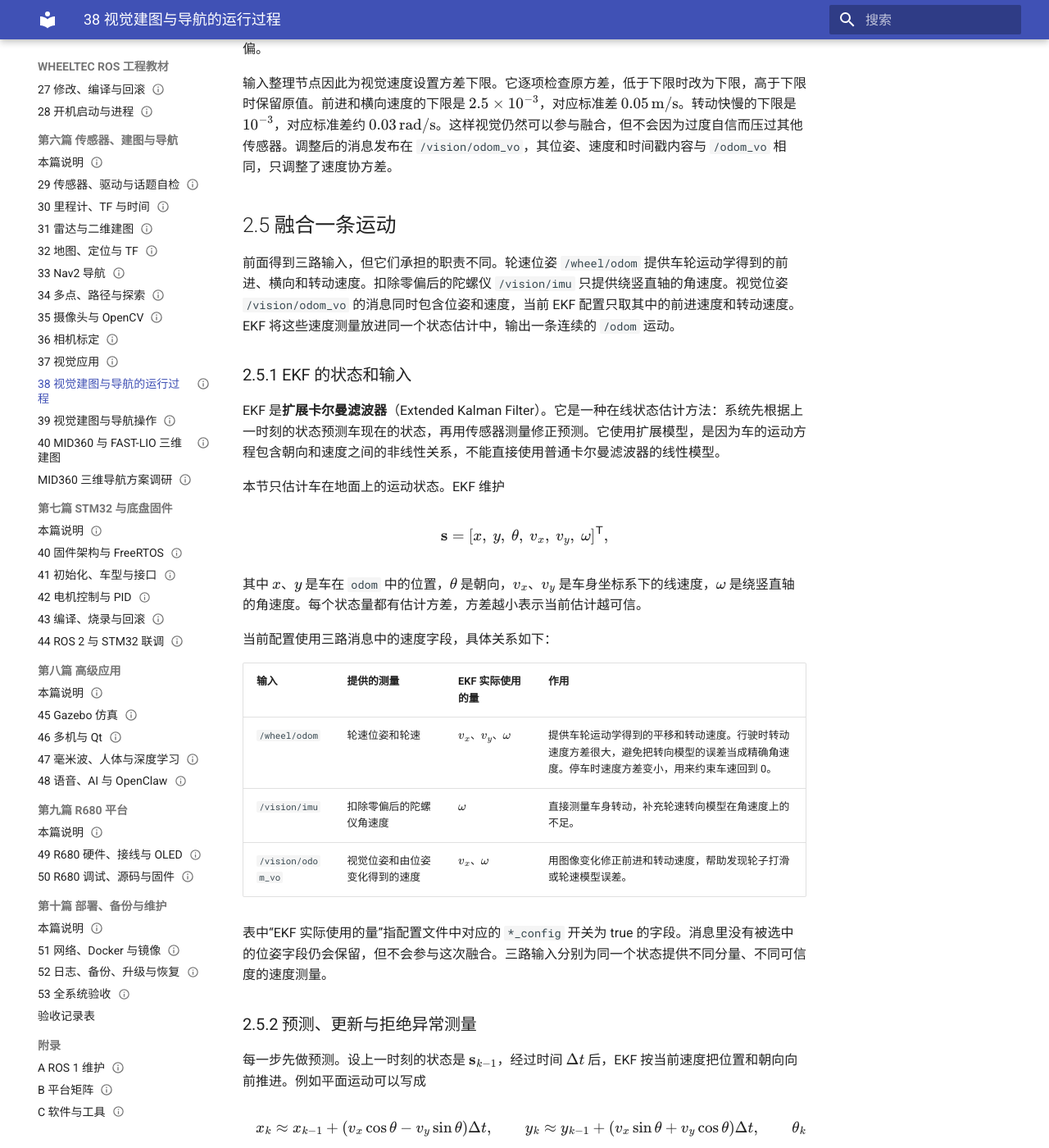
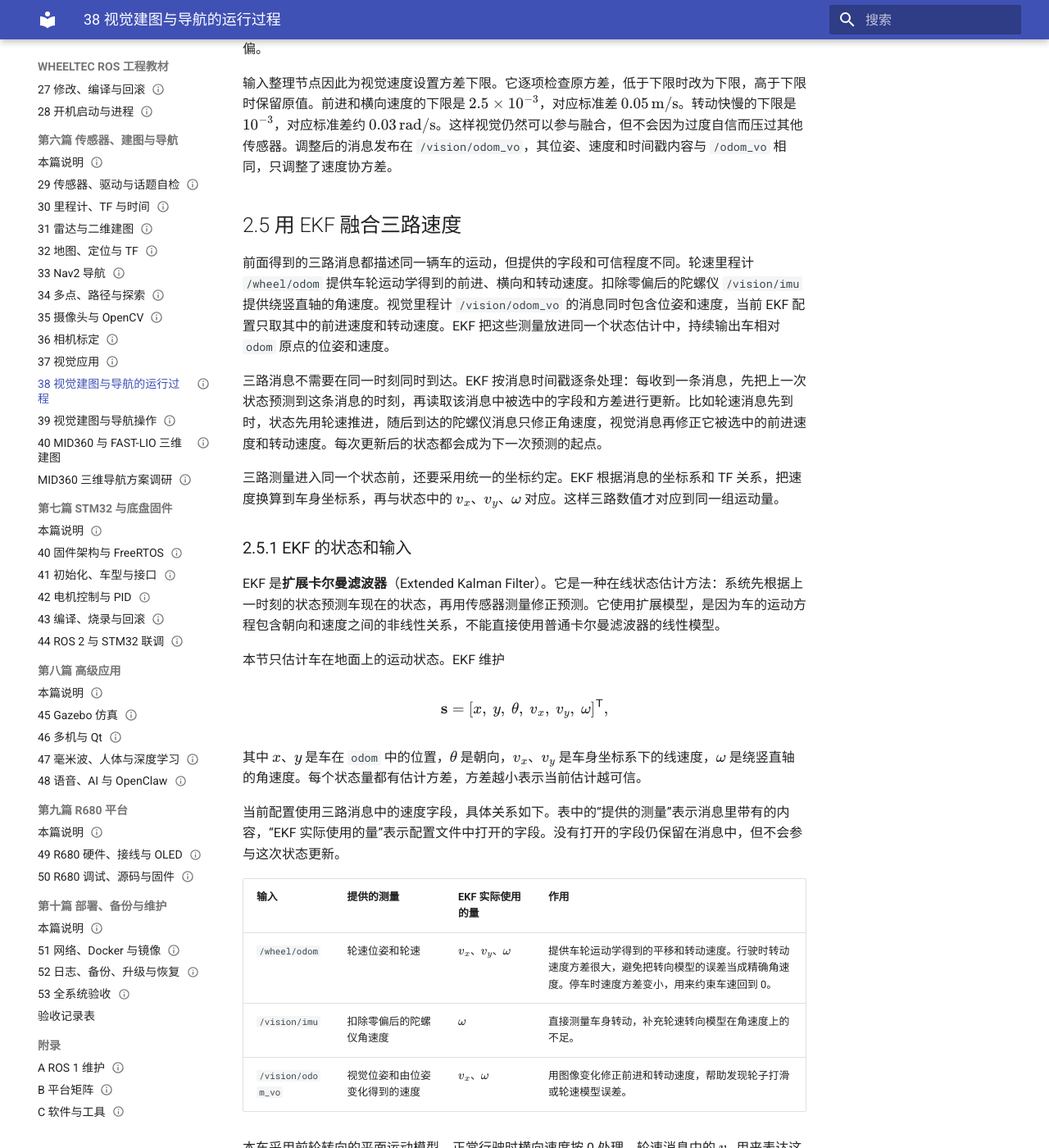
Before and after one commit to EnosElinsa/wheeltec-ros-textbook, an MkDocs documentation site: the page built from docs/06-sensors-navigation/38-visual-runtime.md, in a window 1280 px wide and 1400 px high, scrolled down 19067 px. Shown: the whole window at 82% size. Built offline with MkDocs 1.6.1 and Material for MkDocs 9.7.7, drawn with Linux system fonts in a browser that asks for light colours; some of the changed text lies outside the part shown.

Commit message:
docs: clarify EKF measurement flow

```diff
--- a/docs/06-sensors-navigation/38-visual-runtime.md
+++ b/docs/06-sensors-navigation/38-visual-runtime.md
@@ -398,9 +398,13 @@ $$
 
 输入整理节点因此为视觉速度设置方差下限。它逐项检查原方差，低于下限时改为下限，高于下限时保留原值。前进和横向速度的下限是 $2.5 \times 10^{-3}$，对应标准差 $0.05\,\mathrm{m/s}$。转动快慢的下限是 $10^{-3}$，对应标准差约 $0.03\,\mathrm{rad/s}$。这样视觉仍然可以参与融合，但不会因为过度自信而压过其他传感器。调整后的消息发布在 `/vision/odom_vo`，其位姿、速度和时间戳内容与 `/odom_vo` 相同，只调整了速度协方差。
 
-## 2.5 融合一条运动
+## 2.5 用 EKF 融合三路速度
 
-前面得到三路输入，但它们承担的职责不同。轮速位姿 `/wheel/odom` 提供车轮运动学得到的前进、横向和转动速度。扣除零偏后的陀螺仪 `/vision/imu` 只提供绕竖直轴的角速度。视觉位姿 `/vision/odom_vo` 的消息同时包含位姿和速度，当前 EKF 配置只取其中的前进速度和转动速度。EKF 将这些速度测量放进同一个状态估计中，输出一条连续的 `/odom` 运动。
+前面得到的三路消息都描述同一辆车的运动，但提供的字段和可信程度不同。轮速里程计 `/wheel/odom` 提供车轮运动学得到的前进、横向和转动速度。扣除零偏后的陀螺仪 `/vision/imu` 提供绕竖直轴的角速度。视觉里程计 `/vision/odom_vo` 的消息同时包含位姿和速度，当前 EKF 配置只取其中的前进速度和转动速度。EKF 把这些测量放进同一个状态估计中，持续输出车相对 `odom` 原点的位姿和速度。
+
+三路消息不需要在同一时刻同时到达。EKF 按消息时间戳逐条处理：每收到一条消息，先把上一次状态预测到这条消息的时刻，再读取该消息中被选中的字段和方差进行更新。比如轮速消息先到时，状态先用轮速推进，随后到达的陀螺仪消息只修正角速度，视觉消息再修正它被选中的前进速度和转动速度。每次更新后的状态都会成为下一次预测的起点。
+
+三路测量进入同一个状态前，还要采用统一的坐标约定。EKF 根据消息的坐标系和 TF 关系，把速度换算到车身坐标系，再与状态中的 $v_x、v_y、\omega$ 对应。这样三路数值才对应到同一组运动量。
 
 ### 2.5.1 EKF 的状态和输入
 
@@ -414,7 +418,7 @@ $$
 
 其中 $x、y$ 是车在 `odom` 中的位置，$\theta$ 是朝向，$v_x、v_y$ 是车身坐标系下的线速度，$\omega$ 是绕竖直轴的角速度。每个状态量都有估计方差，方差越小表示当前估计越可信。
 
-当前配置使用三路消息中的速度字段，具体关系如下：
+当前配置使用三路消息中的速度字段，具体关系如下。表中的“提供的测量”表示消息里带有的内容，“EKF 实际使用的量”表示配置文件中打开的字段。没有打开的字段仍保留在消息中，但不会参与这次状态更新。
 
 | 输入 | 提供的测量 | EKF 实际使用的量 | 作用 |
 | --- | --- | --- | --- |
@@ -422,11 +426,11 @@ $$
 | `/vision/imu` | 扣除零偏后的陀螺仪角速度 | $\omega$ | 直接测量车身转动，补充轮速转向模型在角速度上的不足。 |
 | `/vision/odom_vo` | 视觉位姿和由位姿变化得到的速度 | $v_x、\omega$ | 用图像变化修正前进和转动速度，帮助发现轮子打滑或轮速模型误差。 |
 
-表中“EKF 实际使用的量”指配置文件中对应的 `*_config` 开关为 true 的字段。消息里没有被选中的位姿字段仍会保留，但不会参与这次融合。三路输入分别为同一个状态提供不同分量、不同可信度的速度测量。
+本车采用前轮转向的平面运动模型，正常行驶时横向速度按 0 处理。轮速消息中的 $v_y$ 用来表达这一运动约束，视觉消息没有启用 $v_y$，只用 $v_x$ 和 $\omega$ 修正状态。三路输入因此分别为同一个状态提供不同分量、不同可信度的速度测量。
 
 ### 2.5.2 预测、更新与拒绝异常测量
 
-每一步先做预测。设上一时刻的状态是 $\mathbf{s}_{k-1}$，经过时间 $\Delta t$ 后，EKF 按当前速度把位置和朝向向前推进。例如平面运动可以写成
+每收到一条带时间戳的测量，EKF 都按“预测、更新、输出”的顺序处理。设上一条已处理消息时的状态是 $\mathbf{s}_{k-1}$，经过时间 $\Delta t$ 后，EKF 按当前速度把位置和朝向向前推进。例如平面运动可以写成
 
 $$
 x_k \approx x_{k-1} + (v_x\cos\theta - v_y\sin\theta)\Delta t,
@@ -436,7 +440,7 @@ y_k \approx y_{k-1} + (v_x\sin\theta + v_y\cos\theta)\Delta t,
 \theta_k \approx \theta_{k-1} + \omega\Delta t .
 $$
 
-预测之后，EKF 根据过程噪声增大方差，表示只靠预测会越来越不确定。收到轮速、陀螺仪或视觉速度后，再按测量方差进行更新。对单独一个量，更新可以写成
+这里的速度是在车身坐标系中表达的，$\theta$ 把车身方向换到 `odom` 的方向。预测之后，EKF 根据过程噪声增大方差，表示只靠运动模型推进会越来越不确定。收到轮速、陀螺仪或视觉速度后，再按测量方差进行更新。对单独一个量，更新可以写成
 
 $$
 \hat{s} \leftarrow \hat{s} + K\,(z - \hat{s}),
@@ -448,11 +452,11 @@ $$
 
 式中 $\hat{s}$ 是当前估计，$P$ 是它的方差，$z$ 是测量值，$R$ 是测量的方差。测量越可信，$R$ 越小，$K$ 越接近 1，估计就越靠近测量。以转动快慢为例，设估计的方差 $P = 10^{-4}$。陀螺仪角速度 $R = 10^{-5}$，$K \approx 0.91$，估计几乎跟随陀螺仪。行驶中轮速给出的转动快慢 $R = 10^{3}$，$K \approx 10^{-7}$，几乎不起作用。停车时轮速的 $R = 10^{-9}$，$K \approx 1$，转动快慢回到 0。
 
-下图把三份输入在融合中的职责放在一起。它们都只提供速度量，EKF 节点先按速度预测，再根据各自的方差调整估计，最后把累加得到的运动发布在 `/odom`。
+下图把三路输入在融合中的职责放在一起。每条消息都只更新自己被选中的速度分量，EKF 节点先按状态模型预测，再根据测量方差调整估计，最后把状态中的位置、朝向和速度发布在 `/odom`。
 
-![三份运动输入进入 EKF 融合。轮速、陀螺仪和视觉分别提供速度量，EKF 按方差调整它们的权重并输出 `/odom`](assets/sensor-fusion.png?v=3)
+![三路速度测量按时间戳进入 EKF。轮速、陀螺仪和视觉分别提供选中的速度量，EKF 按方差更新状态并输出 `/odom`](assets/sensor-fusion.png?v=4)
 
-三路输入都只提供速度测量，位置和朝向由 EKF 根据融合后的速度持续累加。这样，任一路输入重新从零开始时，融合后的 `/odom` 也不会跟着跳变。视觉输入还要经过异常检查：如果视觉速度与当前预测的差距超过两者不确定度合成后的 3 倍标准差，EKF 就丢弃这次测量。这种以标准差为单位衡量差距的方法称为**马氏距离**（Mahalanobis Distance），用于防止一帧错误匹配拉偏融合结果。
+当前配置送入 EKF 的三路量都是速度测量，位置和朝向由 EKF 根据更新后的速度持续累加。这样，任一路输入重新从零开始时，融合后的 `/odom` 也不会跟着跳变。视觉输入还要经过异常检查：如果视觉速度与当前预测的差距超过两者不确定度合成后的 3 倍标准差，EKF 就丢弃这次测量。这种以标准差为单位衡量差距的方法称为**马氏距离**（Mahalanobis Distance），用于防止一帧错误匹配拉偏融合结果。
 
 EKF 节点把融合后的运动发布在 `/odom`，同时把同一位姿作为 `odom` 到 `base_footprint` 的变换发出，这一段变换在第 3 节接入坐标系树。
 
```
Also changed, not shown: docs/06-sensors-navigation/assets/sensor-fusion.png.
